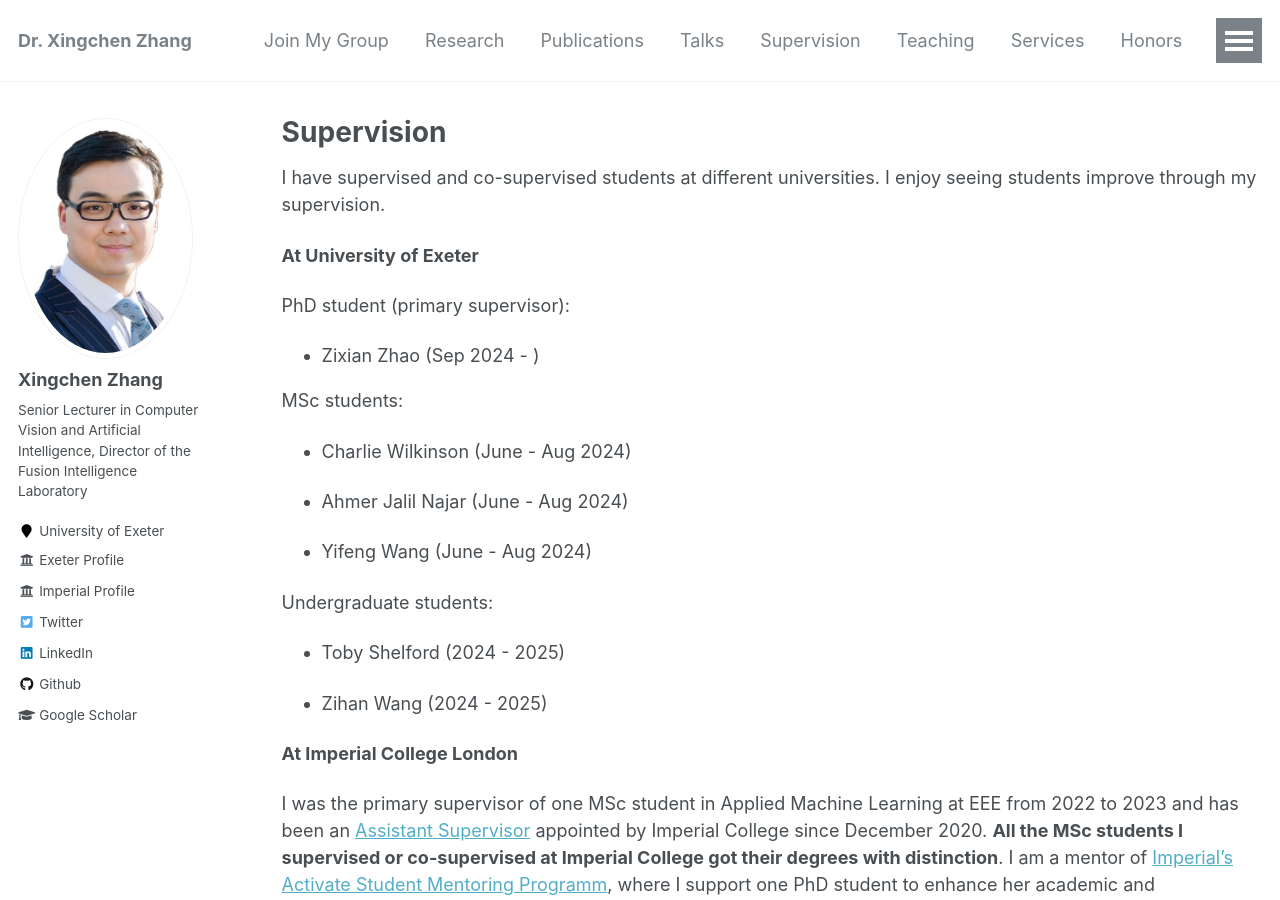
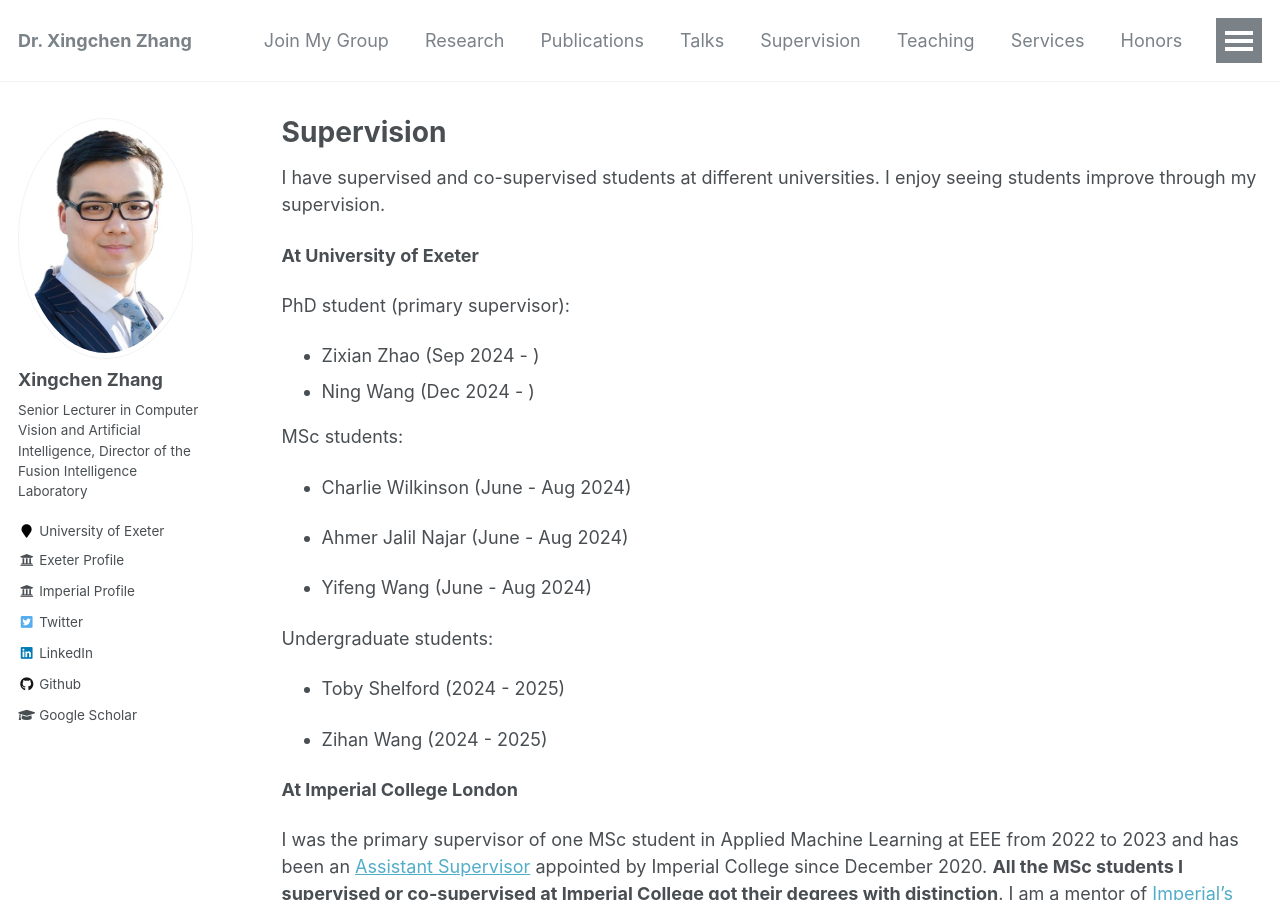
Before and after one commit to xingchenzhang/xingchenzhang.github.io, a Jekyll site: the page built from _pages/supervision.md, in a window 1280 px wide and 900 px high. Built offline with Jekyll 4.4.1, drawn with Linux system fonts in a browser that asks for light colours.

Commit message:
add Ning Wang to supervision

```diff
--- a/_pages/supervision.md
+++ b/_pages/supervision.md
@@ -13,6 +13,7 @@ I have supervised and co-supervised students at different universities. I enjoy
 PhD student (primary supervisor):
 
 - Zixian Zhao (Sep 2024 - )
+- Ning Wang (Dec 2024 - )
 
 MSc students:
 
```
